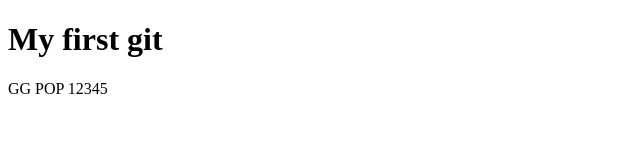
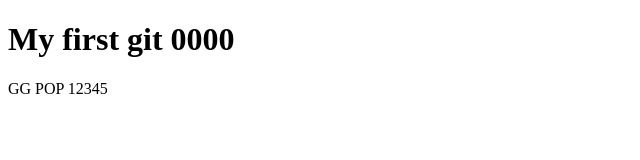
Before and after one commit to danulyk05/git-practice, a plain HTML site: page index.html in a window 1280 px wide. Shown: the whole page, without its empty margins (0-640 px from the left). Drawn offline with Linux system fonts and the light colour scheme.

Commit message:
Update index.html

```diff
--- a/index.html
+++ b/index.html
@@ -7,7 +7,7 @@
     <title>gitPr</title>
 </head>
 <body>
-    <h1>My first git</h1>
+    <h1>My first git 0000</h1>
     GG POP
     12345
 </body>
```
